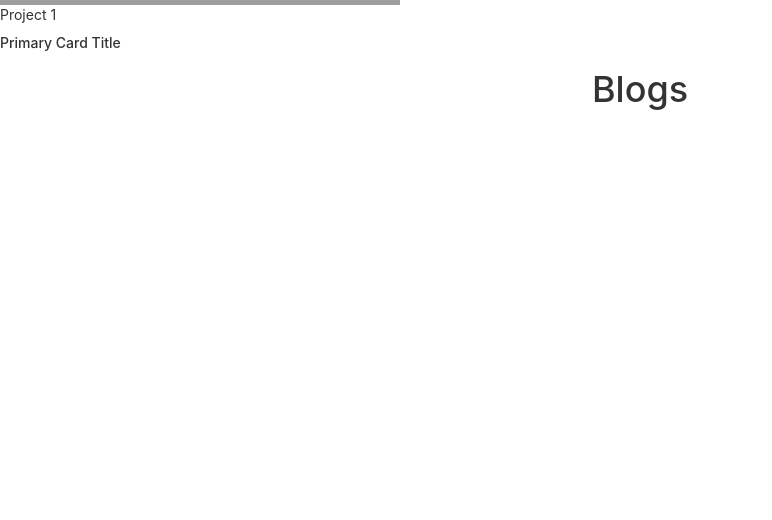
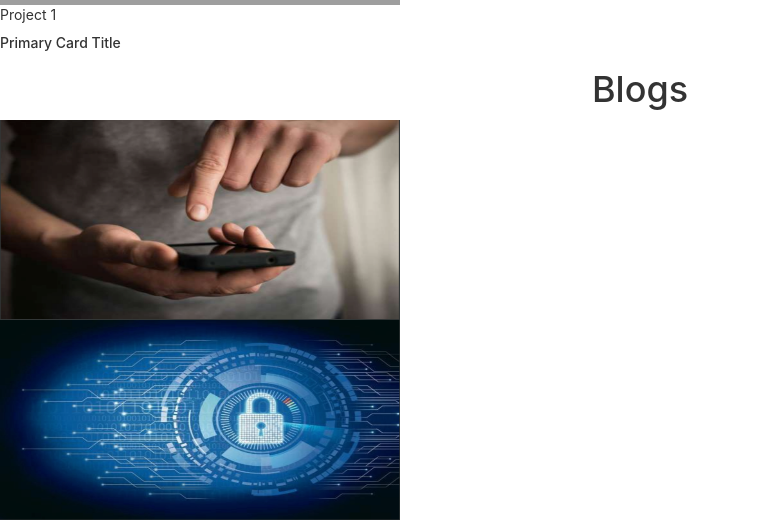
Before and after one commit to vchoe89/discard, a React (Create React App) app: page / in a window 1280 px wide. Shown: the part 1217-1737 px from the top of the page, without its empty margins (0-772 px from the left). Before the commit the page ends 1337 px from the top, so only its background shows below. Built offline with nearby package versions, Linux system fonts and the light colour scheme; grey boxes are pictures that could not be loaded.

Commit message:
imported blog images

```diff
--- a/src/components/Blogs.js
+++ b/src/components/Blogs.js
@@ -1,9 +1,20 @@
 import React from 'react'
+import { Card } from 'react-bootstrap';
+import Callback from '../images/callback-blog.png'
+import Security from '../images/security-blog.png'
 
 class Blogs extends React.Component{
   render(){
     return(
+      <div>
       <h1 id='headlines'>Blogs</h1>
+        <Card>
+          <Card.Img variant='top' src={Callback} />
+        </Card>
+        <Card>
+          <Card.Img variant='top' src={Security} />
+        </Card>
+      </div>
     )
   }
 }
--- a/src/components/Projects.js
+++ b/src/components/Projects.js
@@ -11,7 +11,6 @@ class Projects extends React.Component{
             <Card.Img variant="top" src={Academia} />
             <Card.Header>Project 1</Card.Header>
               <Card.Title>Primary Card Title</Card.Title>
-
           </Card>
       </div>
 
```
Also changed, not shown: src/images/callback-blog.png (added), src/images/security-blog.png (added).
